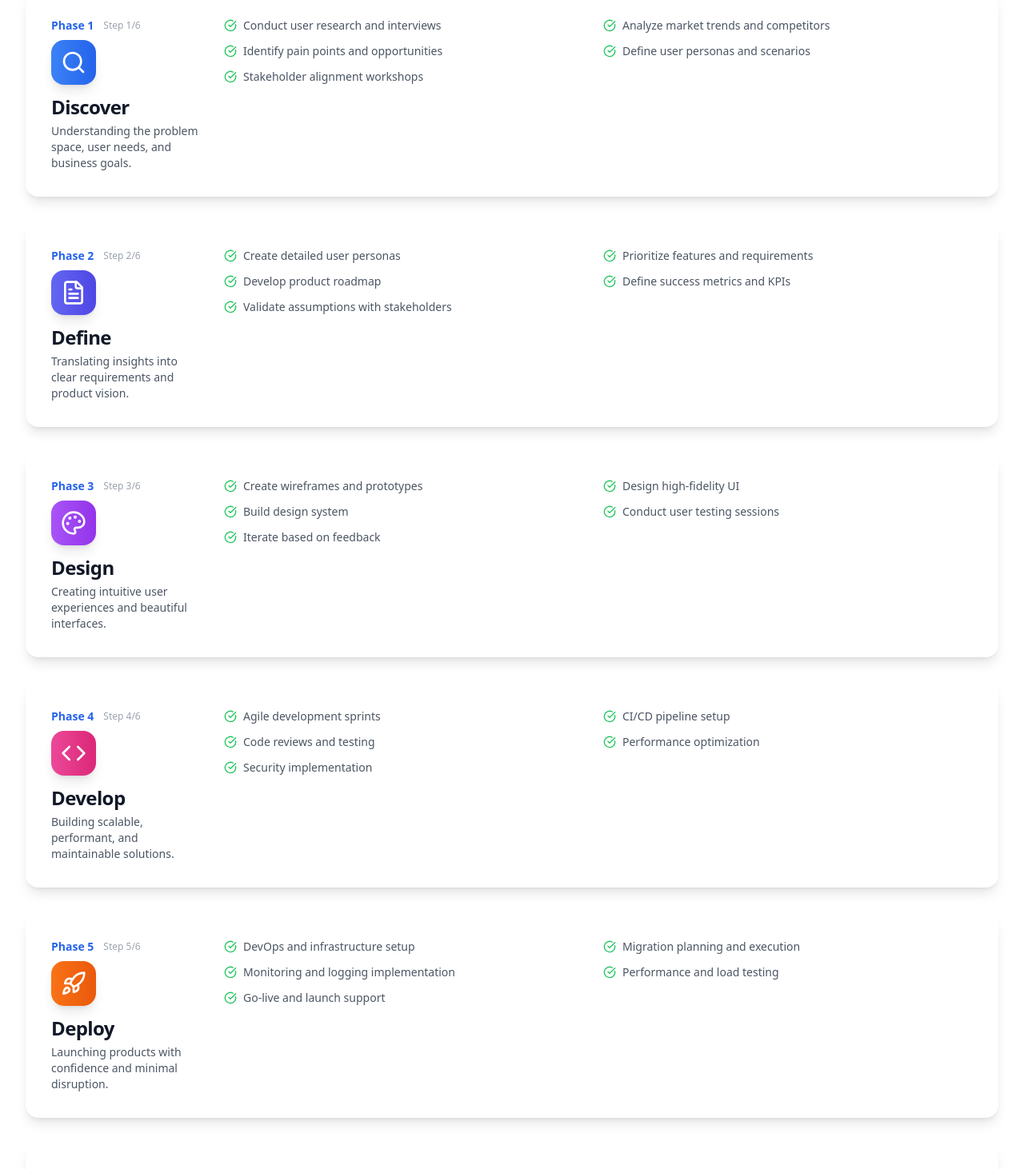
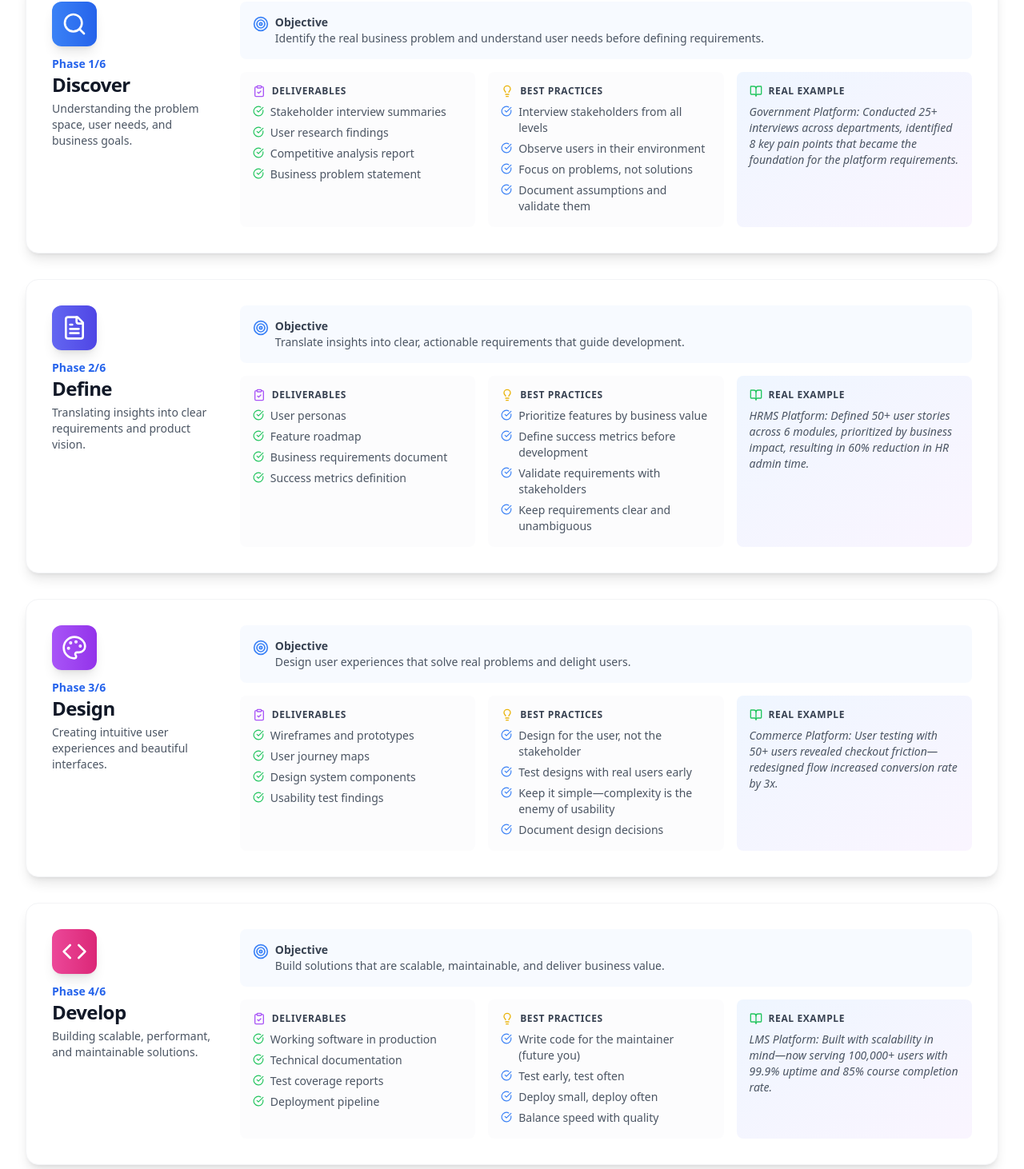
Before and after one commit to anjanikumar-dev/digital-product-studio, a Next.js app: page /framework in a window 1280 px wide. Shown: the part 1286-2748 px from the top of the page at 80% size. Built offline with nearby package versions, Linux system fonts and the light colour scheme.

Commit message:
refine: update Framework detail page with full methodology

```diff
--- a/src/app/framework/page.tsx
+++ b/src/app/framework/page.tsx
@@ -9,7 +9,11 @@ import {
   Rocket,
   TrendingUp,
   ArrowRight,
-  CheckCircle
+  CheckCircle,
+  Target,
+  Lightbulb,
+  ClipboardCheck,
+  BookOpen
 } from 'lucide-react';
 import Link from 'next/link';
 import MainLayout from '@/components/layout/MainLayout';
@@ -20,8 +24,10 @@ interface FrameworkStep {
   description: string;
   icon: React.ReactNode;
   color: string;
-  details: string[];
-  phase: string;
+  objective: string;
+  deliverables: string[];
+  bestPractices: string[];
+  example: string;
 }
 
 const steps: FrameworkStep[] = [
@@ -31,14 +37,20 @@ const steps: FrameworkStep[] = [
     description: 'Understanding the problem space, user needs, and business goals.',
     icon: <Search className="w-8 h-8" />,
     color: 'from-blue-500 to-blue-600',
-    phase: 'Phase 1',
-    details: [
-      'Conduct user research and interviews',
-      'Analyze market trends and competitors',
-      'Identify pain points and opportunities',
-      'Define user personas and scenarios',
-      'Stakeholder alignment workshops'
-    ]
+    objective: 'Identify the real business problem and understand user needs before defining requirements.',
+    deliverables: [
+      'Stakeholder interview summaries',
+      'User research findings',
+      'Competitive analysis report',
+      'Business problem statement'
+    ],
+    bestPractices: [
+      'Interview stakeholders from all levels',
+      'Observe users in their environment',
+      'Focus on problems, not solutions',
+      'Document assumptions and validate them'
+    ],
+    example: 'Government Platform: Conducted 25+ interviews across departments, identified 8 key pain points that became the foundation for the platform requirements.'
   },
   {
     id: 'define',
@@ -46,14 +58,20 @@ const steps: FrameworkStep[] = [
     description: 'Translating insights into clear requirements and product vision.',
     icon: <FileText className="w-8 h-8" />,
     color: 'from-indigo-500 to-indigo-600',
-    phase: 'Phase 2',
-    details: [
-      'Create detailed user personas',
-      'Prioritize features and requirements',
-      'Develop product roadmap',
-      'Define success metrics and KPIs',
-      'Validate assumptions with stakeholders'
-    ]
+    objective: 'Translate insights into clear, actionable requirements that guide development.',
+    deliverables: [
+      'User personas',
+      'Feature roadmap',
+      'Business requirements document',
+      'Success metrics definition'
+    ],
+    bestPractices: [
+      'Prioritize features by business value',
+      'Define success metrics before development',
+      'Validate requirements with stakeholders',
+      'Keep requirements clear and unambiguous'
+    ],
+    example: 'HRMS Platform: Defined 50+ user stories across 6 modules, prioritized by business impact, resulting in 60% reduction in HR admin time.'
   },
   {
     id: 'design',
@@ -61,14 +79,20 @@ const steps: FrameworkStep[] = [
     description: 'Creating intuitive user experiences and beautiful interfaces.',
     icon: <Palette className="w-8 h-8" />,
     color: 'from-purple-500 to-purple-600',
-    phase: 'Phase 3',
-    details: [
-      'Create wireframes and prototypes',
-      'Design high-fidelity UI',
-      'Build design system',
-      'Conduct user testing sessions',
-      'Iterate based on feedback'
-    ]
+    objective: 'Design user experiences that solve real problems and delight users.',
+    deliverables: [
+      'Wireframes and prototypes',
+      'User journey maps',
+      'Design system components',
+      'Usability test findings'
+    ],
+    bestPractices: [
+      'Design for the user, not the stakeholder',
+      'Test designs with real users early',
+      'Keep it simple—complexity is the enemy of usability',
+      'Document design decisions'
+    ],
+    example: 'Commerce Platform: User testing with 50+ users revealed checkout friction—redesigned flow increased conversion rate by 3x.'
   },
   {
     id: 'develop',
@@ -76,14 +100,20 @@ const steps: FrameworkStep[] = [
     description: 'Building scalable, performant, and maintainable solutions.',
     icon: <Code className="w-8 h-8" />,
     color: 'from-pink-500 to-pink-600',
-    phase: 'Phase 4',
-    details: [
-      'Agile development sprints',
-      'CI/CD pipeline setup',
-      'Code reviews and testing',
-      'Performance optimization',
-      'Security implementation'
-    ]
+    objective: 'Build solutions that are scalable, maintainable, and deliver business value.',
+    deliverables: [
+      'Working software in production',
+      'Technical documentation',
+      'Test coverage reports',
+      'Deployment pipeline'
+    ],
+    bestPractices: [
+      'Write code for the maintainer (future you)',
+      'Test early, test often',
+      'Deploy small, deploy often',
+      'Balance speed with quality'
+    ],
+    example: 'LMS Platform: Built with scalability in mind—now serving 100,000+ users with 99.9% uptime and 85% course completion rate.'
   },
   {
     id: 'deploy',
@@ -91,14 +121,20 @@ const steps: FrameworkStep[] = [
     description: 'Launching products with confidence and minimal disruption.',
     icon: <Rocket className="w-8 h-8" />,
     color: 'from-orange-500 to-orange-600',
-    phase: 'Phase 5',
-    details: [
-      'DevOps and infrastructure setup',
-      'Migration planning and execution',
-      'Monitoring and logging implementation',
-      'Performance and load testing',
-      'Go-live and launch support'
-    ]
+    objective: 'Deploy with confidence, minimize disruption, and ensure smooth adoption.',
+    deliverables: [
+      'Deployment plan',
+      'Migration strategy',
+      'Rollback procedures',
+      'Training materials'
+    ],
+    bestPractices: [
+      'Deploy during low-traffic periods',
+      'Have a rollback plan ready',
+      'Monitor everything post-deploy',
+      'Communicate changes to all stakeholders'
+    ],
+    example: 'Cyber Security Platform: Deployed with zero downtime, achieved 99.9% uptime from day one, with 1000+ concurrent users.'
   },
   {
     id: 'drive',
@@ -106,14 +142,20 @@ const steps: FrameworkStep[] = [
     description: 'Continuous improvement based on data and user feedback.',
     icon: <TrendingUp className="w-8 h-8" />,
     color: 'from-green-500 to-green-600',
-    phase: 'Phase 6',
-    details: [
-      'Analytics and metrics tracking',
-      'A/B testing and experimentation',
-      'Iterative improvements',
-      'User feedback collection and analysis',
-      'Continuous optimization roadmap'
-    ]
+    objective: 'Continuously improve based on data, user feedback, and business outcomes.',
+    deliverables: [
+      'Analytics dashboard',
+      'A/B test results',
+      'User feedback reports',
+      'Optimization roadmap'
+    ],
+    bestPractices: [
+      'Let data guide decisions, not opinions',
+      'Talk to users regularly',
+      'Celebrate successes, learn from failures',
+      'Never stop improving'
+    ],
+    example: 'E-Commerce Platform: A/B testing revealed 20% better conversion with personalized recommendations—permanently implemented the winning variation.'
   }
 ];
 
@@ -149,20 +191,16 @@ export default function FrameworkPage() {
             className="text-center max-w-3xl mx-auto mb-16"
           >
             <span className="inline-block text-sm font-semibold text-blue-600 dark:text-blue-400 uppercase tracking-wider mb-3">
-  Methodology
+              Methodology by Anjani Kumar
             </span>
             <h1 className="text-3xl sm:text-4xl md:text-5xl font-bold mb-4">
               The{' '}
               <span className="bg-gradient-to-r from-blue-600 to-purple-600 bg-clip-text text-transparent">
                 6D Framework
               </span>
-  <br />
-  <span className="text-lg text-gray-600 dark:text-gray-300 font-normal">
-    by Anjani Kumar
-  </span>
             </h1>
             <p className="text-lg text-gray-600 dark:text-gray-300">
-              A comprehensive approach to building digital products that deliver real business value.
+              A comprehensive, proven approach to building digital products that deliver real business value.
             </p>
           </motion.div>
 
@@ -213,39 +251,91 @@ export default function FrameworkPage() {
               <motion.div
                 key={step.id}
                 variants={itemVariants}
-                className="bg-white dark:bg-gray-800 rounded-2xl p-6 md:p-8 shadow-lg hover:shadow-2xl transition-all duration-500"
+                className="bg-white dark:bg-gray-800 rounded-2xl p-6 md:p-8 shadow-lg hover:shadow-2xl transition-all duration-500 border border-gray-100 dark:border-gray-700"
               >
-                <div className="flex flex-col md:flex-row gap-6">
-                  {/* Step Number & Icon */}
-                  <div className="md:w-48 flex-shrink-0">
-                    <div className="flex items-center gap-3 mb-2">
-                      <span className="text-sm font-semibold text-blue-600 dark:text-blue-400">
-                        {step.phase}
-                      </span>
-                      <span className="text-xs text-gray-400 dark:text-gray-500">
-                        Step {index + 1}/6
-                      </span>
-                    </div>
-                    <div className={`inline-flex p-3 rounded-2xl bg-gradient-to-r ${step.color} text-white shadow-lg`}>
+                <div className="grid grid-cols-1 lg:grid-cols-5 gap-6">
+                  {/* Left: Icon & Title */}
+                  <div className="lg:col-span-1">
+                    <div className="flex items-center gap-3 lg:block">
+                      <div className={`inline-flex p-3 rounded-xl bg-gradient-to-r ${step.color} text-white shadow-lg mb-3`}>
                         {step.icon}
                       </div>
-                    <h3 className="text-2xl font-bold text-gray-900 dark:text-white mt-3">
+                      <div>
+                        <div className="text-sm font-semibold text-blue-600 dark:text-blue-400">
+                          Phase {index + 1}/6
+                        </div>
+                        <h3 className="text-2xl font-bold text-gray-900 dark:text-white">
                           {step.title}
                         </h3>
                         <p className="text-sm text-gray-600 dark:text-gray-300 mt-1">
                           {step.description}
                         </p>
                       </div>
+                    </div>
+                  </div>
 
-                  {/* Details */}
-                  <div className="flex-1">
-                    <div className="grid grid-cols-1 md:grid-cols-2 gap-3">
-                      {step.details.map((detail, i) => (
-                        <div key={i} className="flex items-start gap-2 text-sm text-gray-600 dark:text-gray-300">
-                          <CheckCircle className="w-4 h-4 text-green-500 flex-shrink-0 mt-0.5" />
-                          {detail}
+                  {/* Right: Details */}
+                  <div className="lg:col-span-4 space-y-4">
+                    {/* Objective */}
+                    <div className="bg-blue-50/50 dark:bg-blue-900/10 rounded-lg p-4">
+                      <div className="flex items-start gap-2">
+                        <Target className="w-5 h-5 text-blue-500 flex-shrink-0 mt-0.5" />
+                        <div>
+                          <p className="text-sm font-semibold text-gray-700 dark:text-gray-300">Objective</p>
+                          <p className="text-sm text-gray-600 dark:text-gray-300">{step.objective}</p>
                         </div>
+                      </div>
+                    </div>
+
+                    <div className="grid grid-cols-1 md:grid-cols-3 gap-4">
+                      {/* Deliverables */}
+                      <div className="bg-gray-50/50 dark:bg-gray-700/20 rounded-lg p-4">
+                        <div className="flex items-center gap-2 mb-2">
+                          <ClipboardCheck className="w-4 h-4 text-purple-500" />
+                          <p className="text-xs font-semibold text-gray-700 dark:text-gray-300 uppercase tracking-wider">
+                            Deliverables
+                          </p>
+                        </div>
+                        <ul className="space-y-1.5">
+                          {step.deliverables.map((item, i) => (
+                            <li key={i} className="flex items-start gap-2 text-sm text-gray-600 dark:text-gray-400">
+                              <CheckCircle className="w-3.5 h-3.5 text-green-500 flex-shrink-0 mt-0.5" />
+                              {item}
+                            </li>
                           ))}
+                        </ul>
+                      </div>
+
+                      {/* Best Practices */}
+                      <div className="bg-gray-50/50 dark:bg-gray-700/20 rounded-lg p-4">
+                        <div className="flex items-center gap-2 mb-2">
+                          <Lightbulb className="w-4 h-4 text-yellow-500" />
+                          <p className="text-xs font-semibold text-gray-700 dark:text-gray-300 uppercase tracking-wider">
+                            Best Practices
+                          </p>
+                        </div>
+                        <ul className="space-y-1.5">
+                          {step.bestPractices.map((item, i) => (
+                            <li key={i} className="flex items-start gap-2 text-sm text-gray-600 dark:text-gray-400">
+                              <CheckCircle className="w-3.5 h-3.5 text-blue-500 flex-shrink-0 mt-0.5" />
+                              {item}
+                            </li>
+                          ))}
+                        </ul>
+                      </div>
+
+                      {/* Real Example */}
+                      <div className="bg-gradient-to-br from-blue-50 to-purple-50 dark:from-blue-900/10 dark:to-purple-900/10 rounded-lg p-4">
+                        <div className="flex items-center gap-2 mb-2">
+                          <BookOpen className="w-4 h-4 text-green-500" />
+                          <p className="text-xs font-semibold text-gray-700 dark:text-gray-300 uppercase tracking-wider">
+                            Real Example
+                          </p>
+                        </div>
+                        <p className="text-sm text-gray-600 dark:text-gray-300 italic">
+                          {step.example}
+                        </p>
+                      </div>
                     </div>
                   </div>
                 </div>
```
Lines whose indentation alone changed are shown as unchanged.
